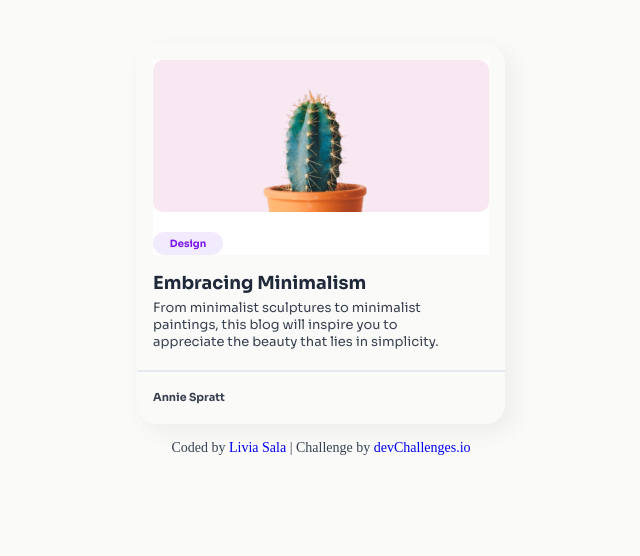
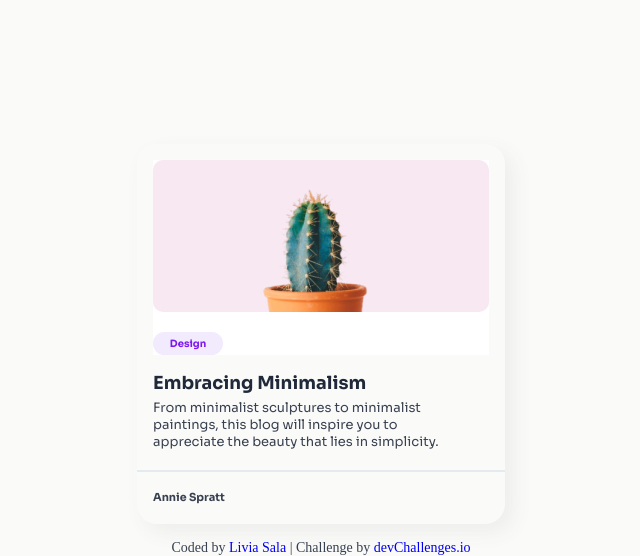
Before and after one commit to cloudsaa/Minimal-Blog-Card, a plain HTML site: page index.html in a window 1280 px wide. Shown: the part 256-812 px from the top of the page, without its empty margins (319-959 px from the left). Drawn offline with Linux system fonts and the light colour scheme; a web font is replaced by a local one.

Commit message:
Update style.css

```diff
--- a/css/style.css
+++ b/css/style.css
@@ -29,7 +29,7 @@ body {
     display: flex;
     flex-direction: column;
     align-items: center;
-    margin-top: 300px;
+    margin-top: 400px;
     background-color: #FAFAF9;
 }
 
```
